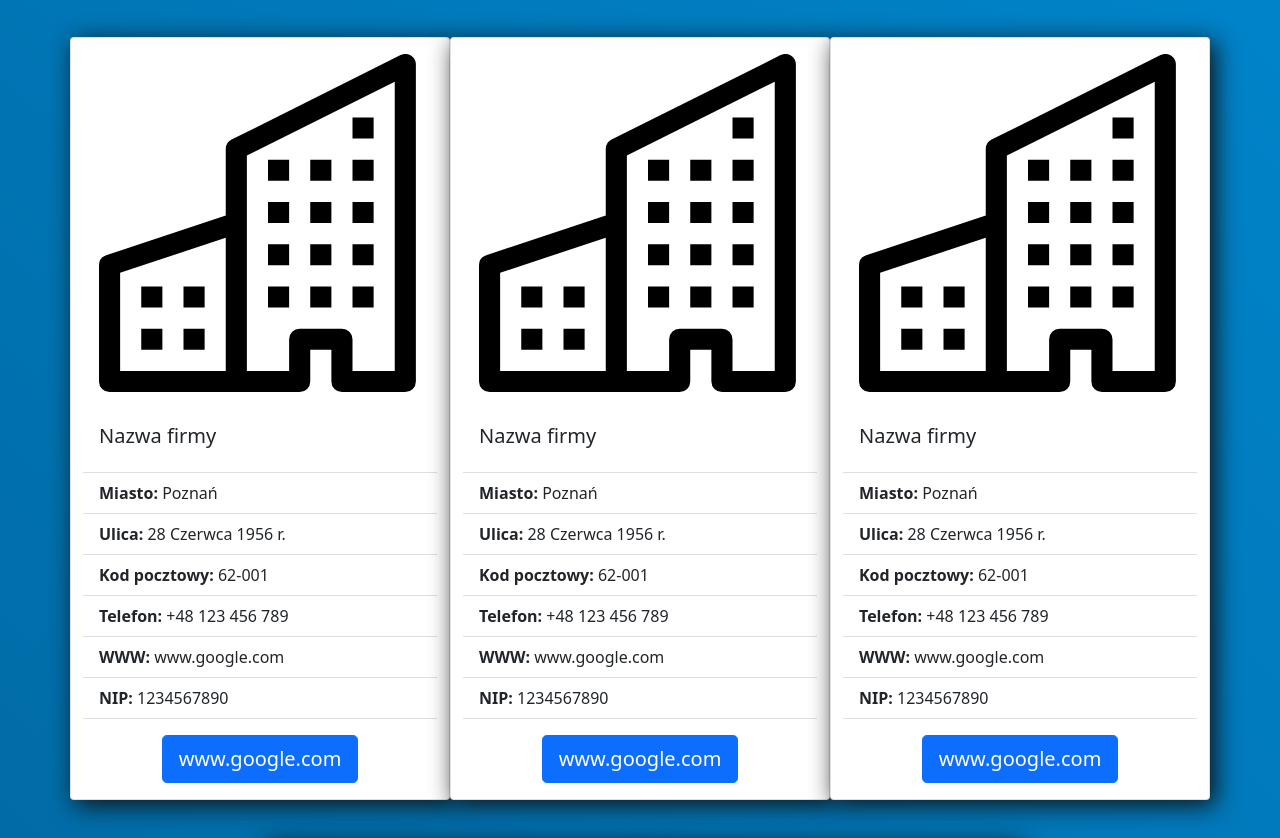
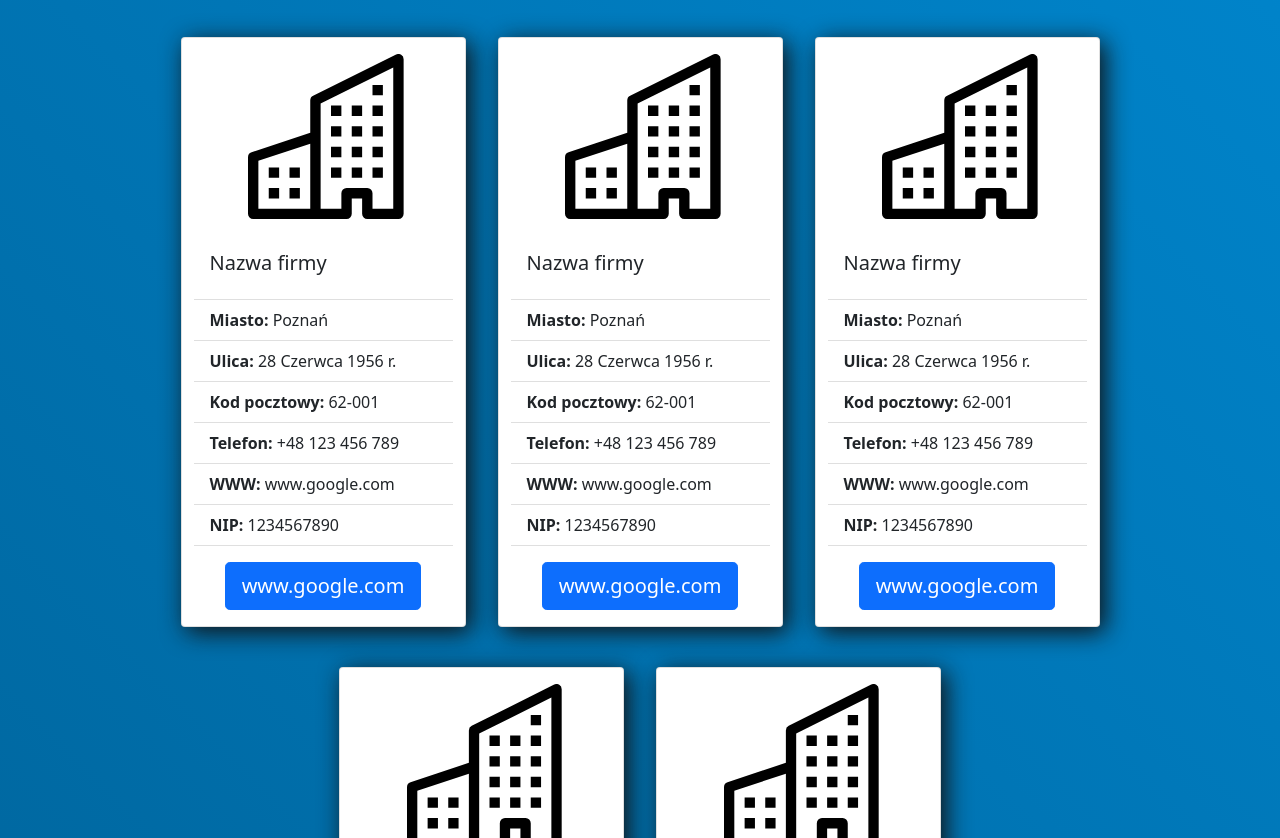
Before and after one commit to xPolix/firmy, a plain HTML site: page wojewodztwo.html in a window 1280 px wide. Shown: the part 252-1090 px from the top of the page. Drawn offline with nearby package versions, Linux system fonts and the light colour scheme; files that its build step writes are made by us from their sources.

Commit message:
Add files via upload

```diff
--- a/wojewodztwo.html
+++ b/wojewodztwo.html
@@ -9,7 +9,7 @@
     <meta name="description" content="">
     <link rel="canonical" href="https://getbootstrap.com/docs/5.1/examples/navbars/">
     <!-- Bootstrap core CSS -->
-<link href="bootstrap.min.css" rel="stylesheet">
+<link href="assets/dist/css/bootstrap.min.css" rel="stylesheet">
     <style>
       .bd-placeholder-img {
         font-size: 1.125rem;
@@ -86,10 +86,12 @@
 	  </div>
 
     <div class="row row-cols-1 row-cols-md-1 row-cols-lg-3 g-4 justify-content-center">
-      <div class="col-7 col-sm-7 col-md-5 col-lg-4 col-xl-4">
+      <div class="col-12 col-sm-7 col-md-5 col-lg-4 col-xl-3 mx-3">
       	<div class="row justify-content-center">
-	      <div class="my_shadow card mt-3" style="width: 24rem;">
-          <img class="card-img-top img-fluid ps-3 py-3" src="building.svg" alt="Obraz firmy">
+	        <div class="my_shadow card h-100 mt-3">
+	      	  <div class="text-center">
+              <img class="card-img-top img-fluid ps-3 py-3 text-center" style="width: 70%;" src="building.svg" alt="Obraz firmy">
+            </div>
             <div class="card-body">
               <h5 class="card-title">Nazwa firmy</h5>
             </div>
@@ -101,7 +103,7 @@
               <li class="list-group-item"><b>WWW:</b> www.google.com</li>
               <li class="list-group-item"><b>NIP:</b> 1234567890</li>
             </ul>
-          <div class="card-body text-center">
+            <div class="card-body text-center justify-content-center">
         	    <a href="#">
                 <button type="button" class="btn btn-outline-primary btn-lg active">www.google.com</button>
               </a>
@@ -109,10 +111,13 @@
           </div>
         </div>
       </div>
-      <div class="col-7 col-sm-7 col-md-5 col-lg-4 col-xl-4">
+
+      <div class="col-12 col-sm-7 col-md-5 col-lg-4 col-xl-3 mx-3">
       	<div class="row justify-content-center">
-	      <div class="my_shadow card mt-3" style="width: 24rem;">
-          <img class="card-img-top ps-3 py-3" src="building.svg" alt="Obraz firmy">
+	        <div class="my_shadow card h-100 mt-3">
+	      	  <div class="text-center">
+              <img class="card-img-top img-fluid ps-3 py-3 text-center" style="width: 70%;" src="building.svg" alt="Obraz firmy">
+            </div>
             <div class="card-body">
               <h5 class="card-title">Nazwa firmy</h5>
             </div>
@@ -124,7 +129,7 @@
               <li class="list-group-item"><b>WWW:</b> www.google.com</li>
               <li class="list-group-item"><b>NIP:</b> 1234567890</li>
             </ul>
-          <div class="card-body text-center">
+            <div class="card-body text-center justify-content-center">
         	    <a href="#">
                 <button type="button" class="btn btn-outline-primary btn-lg active">www.google.com</button>
               </a>
@@ -132,10 +137,13 @@
           </div>
         </div>
       </div>
-      <div class="col-7 col-sm-7 col-md-5 col-lg-4 col-xl-4">
+
+      <div class="col-12 col-sm-7 col-md-5 col-lg-4 col-xl-3 mx-3">
       	<div class="row justify-content-center">
-	      <div class="my_shadow card mt-3" style="width: 24rem;">
-          <img class="card-img-top ps-3 py-3" src="building.svg" alt="Obraz firmy">
+	        <div class="my_shadow card h-100 mt-3">
+	      	  <div class="text-center">
+              <img class="card-img-top img-fluid ps-3 py-3 text-center" style="width: 70%;" src="building.svg" alt="Obraz firmy">
+            </div>
             <div class="card-body">
               <h5 class="card-title">Nazwa firmy</h5>
             </div>
@@ -147,7 +155,7 @@
               <li class="list-group-item"><b>WWW:</b> www.google.com</li>
               <li class="list-group-item"><b>NIP:</b> 1234567890</li>
             </ul>
-          <div class="card-body text-center">
+            <div class="card-body text-center justify-content-center">
         	    <a href="#">
                 <button type="button" class="btn btn-outline-primary btn-lg active">www.google.com</button>
               </a>
@@ -155,10 +163,13 @@
           </div>
         </div>
       </div>
-      <div class="col-7 col-sm-7 col-md-5 col-lg-4 col-xl-4">
+
+      <div class="col-12 col-sm-7 col-md-5 col-lg-4 col-xl-3 mx-3">
       	<div class="row justify-content-center">
-	      <div class="my_shadow card mt-3" style="width: 24rem;">
-          <img class="card-img-top ps-3 py-3" src="building.svg" alt="Obraz firmy">
+	        <div class="my_shadow card h-100 mt-3">
+	      	  <div class="text-center">
+              <img class="card-img-top img-fluid ps-3 py-3 text-center" style="width: 70%;" src="building.svg" alt="Obraz firmy">
+            </div>
             <div class="card-body">
               <h5 class="card-title">Nazwa firmy</h5>
             </div>
@@ -170,7 +181,7 @@
               <li class="list-group-item"><b>WWW:</b> www.google.com</li>
               <li class="list-group-item"><b>NIP:</b> 1234567890</li>
             </ul>
-          <div class="card-body text-center">
+            <div class="card-body text-center justify-content-center">
         	    <a href="#">
                 <button type="button" class="btn btn-outline-primary btn-lg active">www.google.com</button>
               </a>
@@ -178,10 +189,13 @@
           </div>
         </div>
       </div>
-      <div class="col-7 col-sm-7 col-md-5 col-lg-4 col-xl-4">
+
+      <div class="col-12 col-sm-7 col-md-5 col-lg-4 col-xl-3 mx-3">
       	<div class="row justify-content-center">
-	      <div class="my_shadow card mt-3" style="width: 24rem;">
-          <img class="card-img-top ps-3 py-3" src="building.svg" alt="Obraz firmy">
+	        <div class="my_shadow card h-100 mt-3">
+	      	  <div class="text-center">
+              <img class="card-img-top img-fluid ps-3 py-3 text-center" style="width: 70%;" src="building.svg" alt="Obraz firmy">
+            </div>
             <div class="card-body">
               <h5 class="card-title">Nazwa firmy</h5>
             </div>
@@ -193,13 +207,14 @@
               <li class="list-group-item"><b>WWW:</b> www.google.com</li>
               <li class="list-group-item"><b>NIP:</b> 1234567890</li>
             </ul>
-          <div class="card-body text-center">
+            <div class="card-body text-center justify-content-center">
         	    <a href="#">
                 <button type="button" class="btn btn-outline-primary btn-lg active">www.google.com</button>
               </a>
             </div>
           </div>
         </div>
+
       </div>
     </div>
 
@@ -219,6 +234,6 @@
   </footer>
 </div>
 
-    <script src="bootstrap.bundle.min.js"></script>
+    <script src="assets/dist/js/bootstrap.bundle.min.js"></script>
   </body>
 </html>
```
Lines whose indentation alone changed are shown as unchanged.
